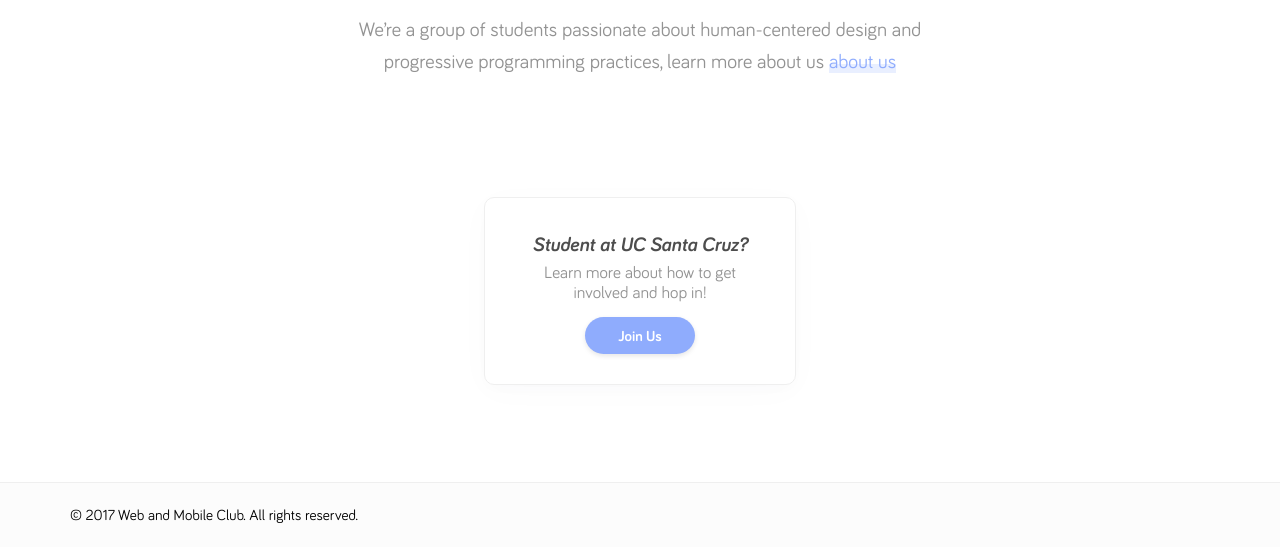
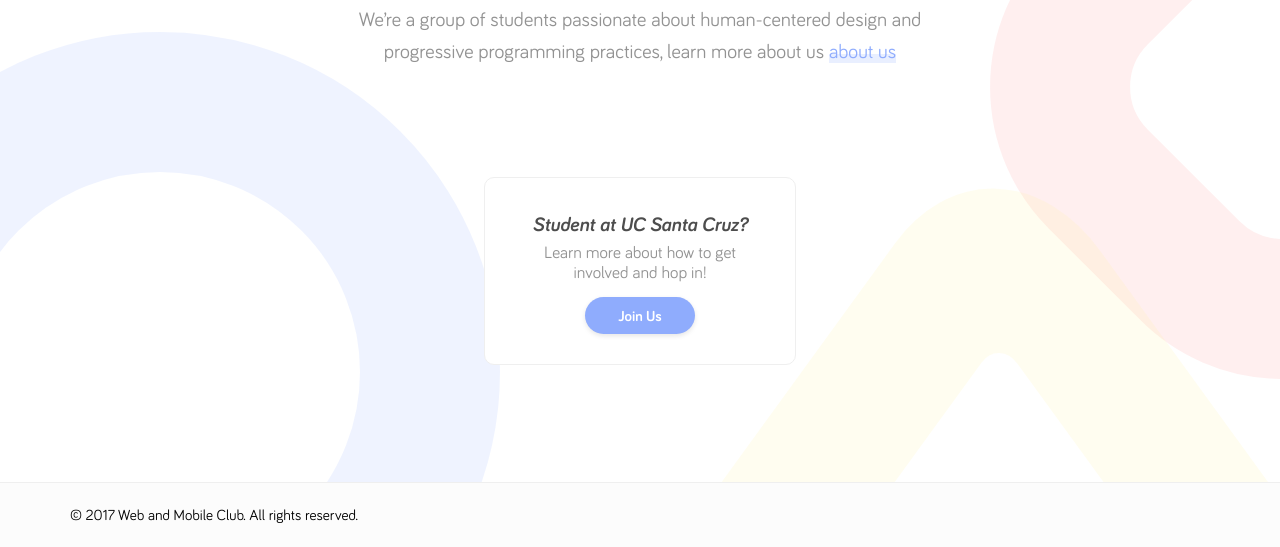
Before and after one commit to greg-wolff/web-and-mobile-club-website, a website built with webpack: page src/index.ejs in a window 1280 px wide. Shown: the part 318-865 px from the top of the page. Built offline with nearby package versions, Linux system fonts and the light colour scheme.

Commit message:
finished landing page, temp fix for the shapes on mobile layouts

```diff
--- a/src/index.ejs
+++ b/src/index.ejs
@@ -44,16 +44,22 @@
     </header>
     <nav></nav>
     <section class="hero">
-      <h1>Welcome to<br>The Web and Mobile Club</h1>
-      <div class="spacer"></div>
-      <p>We’re a group of students passionate about human-centered design and progressive programming practices, learn more about us <a href="#">about us</a></p>
+      <h1 class="fade-in">Welcome to<br>The Web and Mobile Club</h1>
+      <div class="fade-in spacer"></div>
+      <p class="fade-in">We’re a group of students passionate about human-centered design and progressive programming practices, learn more about us <a href="#">about us</a></p>
     </section>
-    <section class="cta">
+    <section class="fade-in cta">
       <h4>Student at UC Santa Cruz?</h4>
       <p>Learn more about how to get involved and hop in!</p>
       <button class="btn--cta">Join Us</button>
     </section>
+    <section class="shapes">
+      <div class="blue-circle"></div>
+      <div class="red-square"></div>
+      <div class="yellow-triangle"></div>
+    </section>
   </main>
+
   <footer>© <span class="year"></span> Web and Mobile Club. All rights reserved.</footer>
   <script src="https://cdnjs.cloudflare.com/ajax/libs/gsap/1.20.2/TweenMax.min.js"></script>
 </body>
--- a/src/main.js
+++ b/src/main.js
@@ -24,3 +24,7 @@ close.addEventListener('click', (e) => {
 
 hideNav.addListener((mq) =>
   mq.matches ? mobileNav.classList.add('hidden') : menu.classList.remove('hidden'))
+
+TweenMax.staggerTo('.fade-in', 0.5, {
+  opacity: 1
+}, 0.1)
--- a/src/main.scss
+++ b/src/main.scss
@@ -131,6 +131,8 @@ main {
   padding-top: 40px;
   @media (max-width: $br-small) {
     width: 85%;
+    height: inherit;
+    padding-bottom: 40px;
   }
 }
 
@@ -219,7 +221,7 @@ nav {
   flex-direction: column;
   align-items: center;
   text-align: center;
-  margin: 120px auto;
+  margin: 110px auto;
   @media (max-width: $br-small) {
     margin: 90px auto;
   }
@@ -230,16 +232,16 @@ nav {
   max-width: 250px;
   padding: 35px 30px 30px;
   text-align: center;
+  line-height: 1.19;
   border-radius: 10px;
   border: 1px $light-gray solid;
-  box-shadow: 0 6px 35px rgba(50,50,93,.02), 0 5px 15px rgba(0,0,0,.01);
-  line-height: 1.19;
-  transition: all 0.5s ease;
+  background-color: white;
+  transition: box-shadow 0.5s ease, transform 0.5s ease;
 
   &:hover {
     //border: 1px lighten($light-gray, 2%) solid;
     transform: translateY(-1px);
-    box-shadow: 0 8px 35px rgba(50,50,93,.03), 0 7px 15px rgba(0,0,0,.02);
+    box-shadow: 0 6px 35px rgba(50,50,93,.02), 0 5px 15px rgba(0,0,0,.01);
   }
 
   p {
@@ -316,12 +318,77 @@ nav {
   border-bottom: 3px $light-gray solid;
 }
 
+.shapes {
+  width: 100vw;
+  height: 100vh;
+  top: 0;
+  left: 0;
+  z-index: -1;
+  position: absolute;
+  overflow: hidden;
+  @media (max-width: $br-small) {
+    height: 696px;
+  }
+}
+
+.blue-circle {
+  width: 400px;
+  height: 400px;
+  position: absolute;
+  bottom: -230px;
+  left: -180px;
+  border: 140px $logo-blue solid;
+  border-radius: 100%;
+  opacity: 0.14;
+  z-index: -1;
+  @media (max-width: $br-small) {
+    bottom: -300px;
+    left: -230px;
+  }
+}
+
+.red-square {
+  width: 250px;
+  height: 250px;
+  position: absolute;
+  right: -267px;
+  top: 140px;
+  border: 140px $logo-red solid;
+  border-radius: 200px;
+  transform: rotate(45deg);
+  opacity: 0.14;
+  z-index: -1;
+  @media (max-width: $br-small) {
+    display: none;
+  }
+}
+
+.yellow-triangle {
+  width: 390px;
+  height: 390px;
+  position: absolute;
+  right: -60px;
+  bottom: -515px;
+  border: 140px $logo-yellow solid;
+  border-radius: 170px;
+  transform: rotate(36deg) skewY(18deg);
+  opacity: 0.14;
+  z-index: -1;
+  @media (max-width: $br-small) {
+    display: none;
+  }
+}
+
 ::selection {
   background: $logo-yellow;
 }
 
 ::-moz-selection {
   background: $logo-yellow;
+}
+
+.fade-in {
+  opacity: 0;
 }
 @media (max-width: $br-medium) {
   .hide-mobile {
@@ -330,7 +397,6 @@ nav {
 }
 
 .hidden {
-  //display: none;
   visibility: hidden;
   opacity: 0;
 }
```
Also changed, not shown: main.bundle.js (+1 -1 lines), index.html, main.css.
